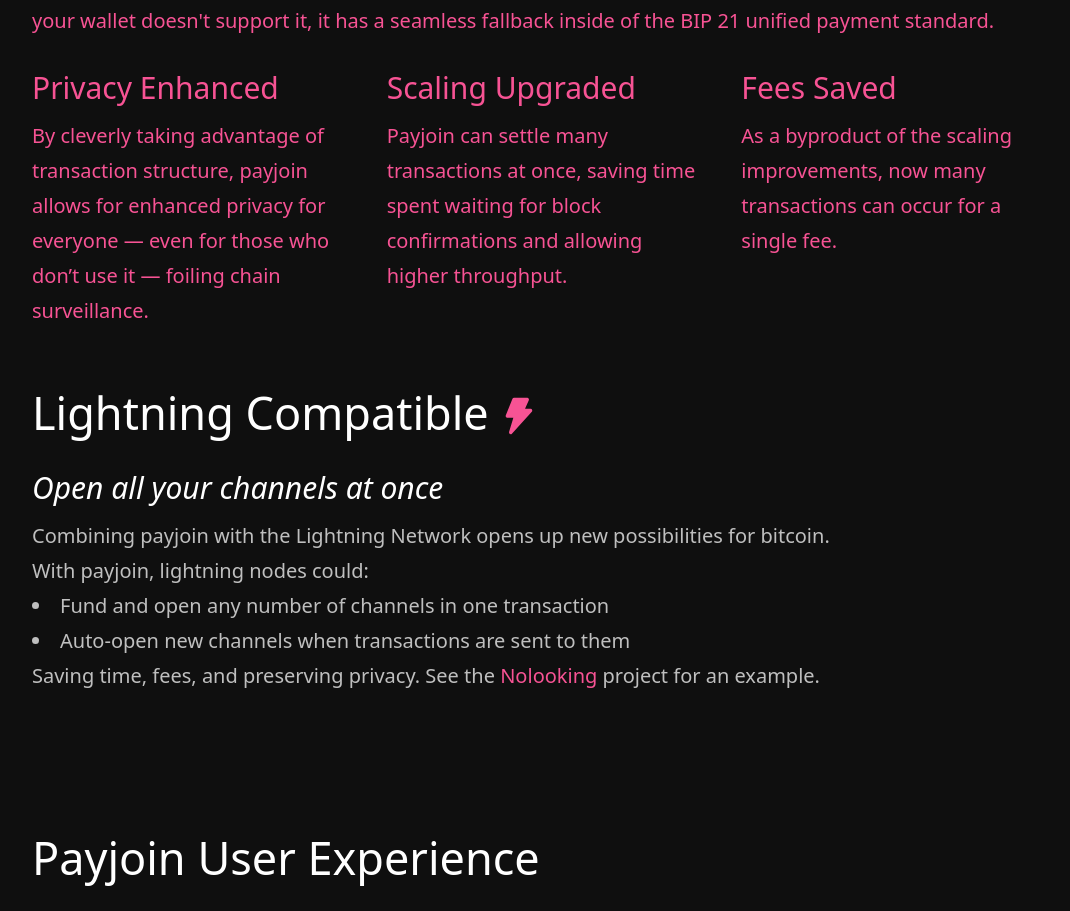
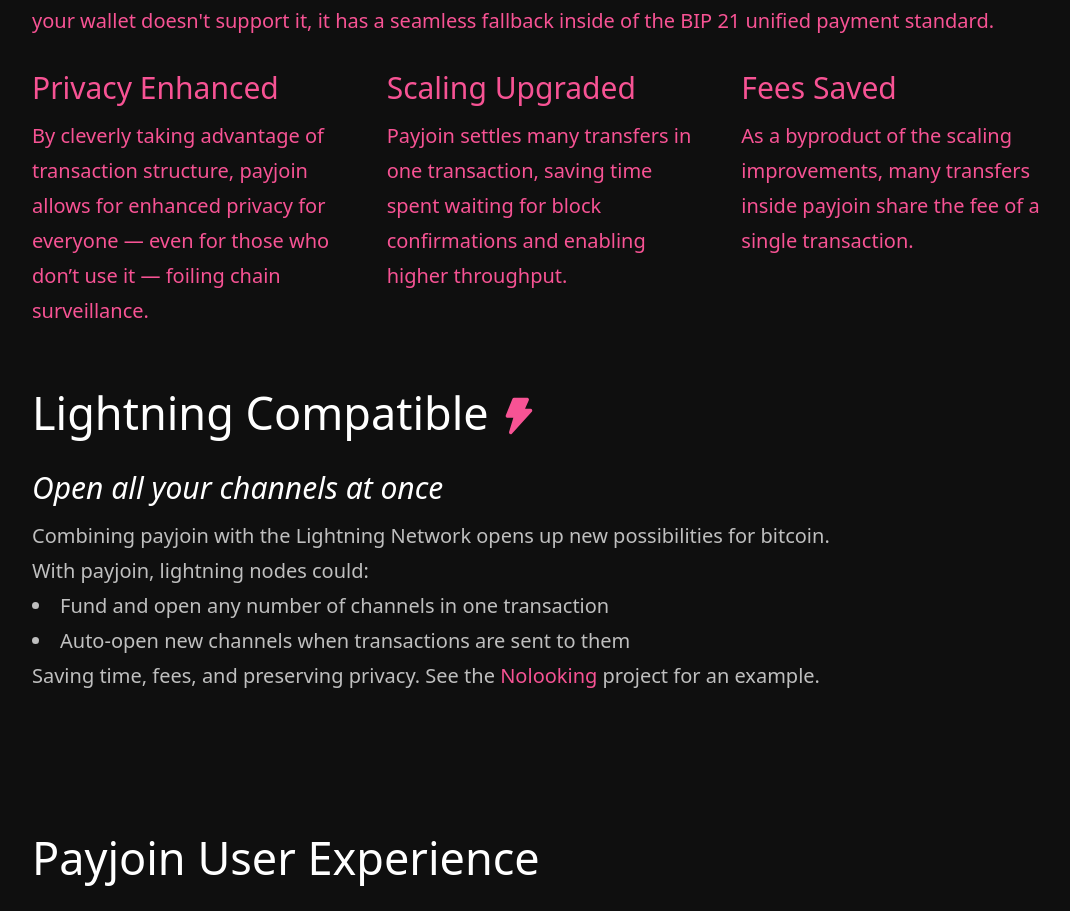
Before and after one commit to payjoin/payjoin.org, a SvelteKit app: page / in a window 1280 px wide. Shown: the part 1642-2553 px from the top of the page, without its empty margins (96-1166 px from the left). Built offline with nearby package versions, Linux system fonts and the light colour scheme.

Commit message:
Update solution copy

```diff
--- a/src/routes/+page.svelte
+++ b/src/routes/+page.svelte
@@ -94,15 +94,14 @@
 				<div>
 					<H3 colorClass="text-primary">Scaling Upgraded</H3>
 					<p>
-						Payjoin can settle many transactions at once, saving time spent waiting for block
-						confirmations and allowing higher throughput.
+						Payjoin settles many transfers in one transaction, saving time spent waiting for block
+						confirmations and enabling higher throughput.
 					</p>
 				</div>
 				<div>
 					<H3 colorClass="text-primary">Fees Saved</H3>
 					<p>
-						As a byproduct of the scaling improvements, now many transactions can occur for a single
-						fee.
+						As a byproduct of the scaling improvements, many transfers inside payjoin share the fee of a single transaction.
 					</p>
 				</div>
 			</div>
```
